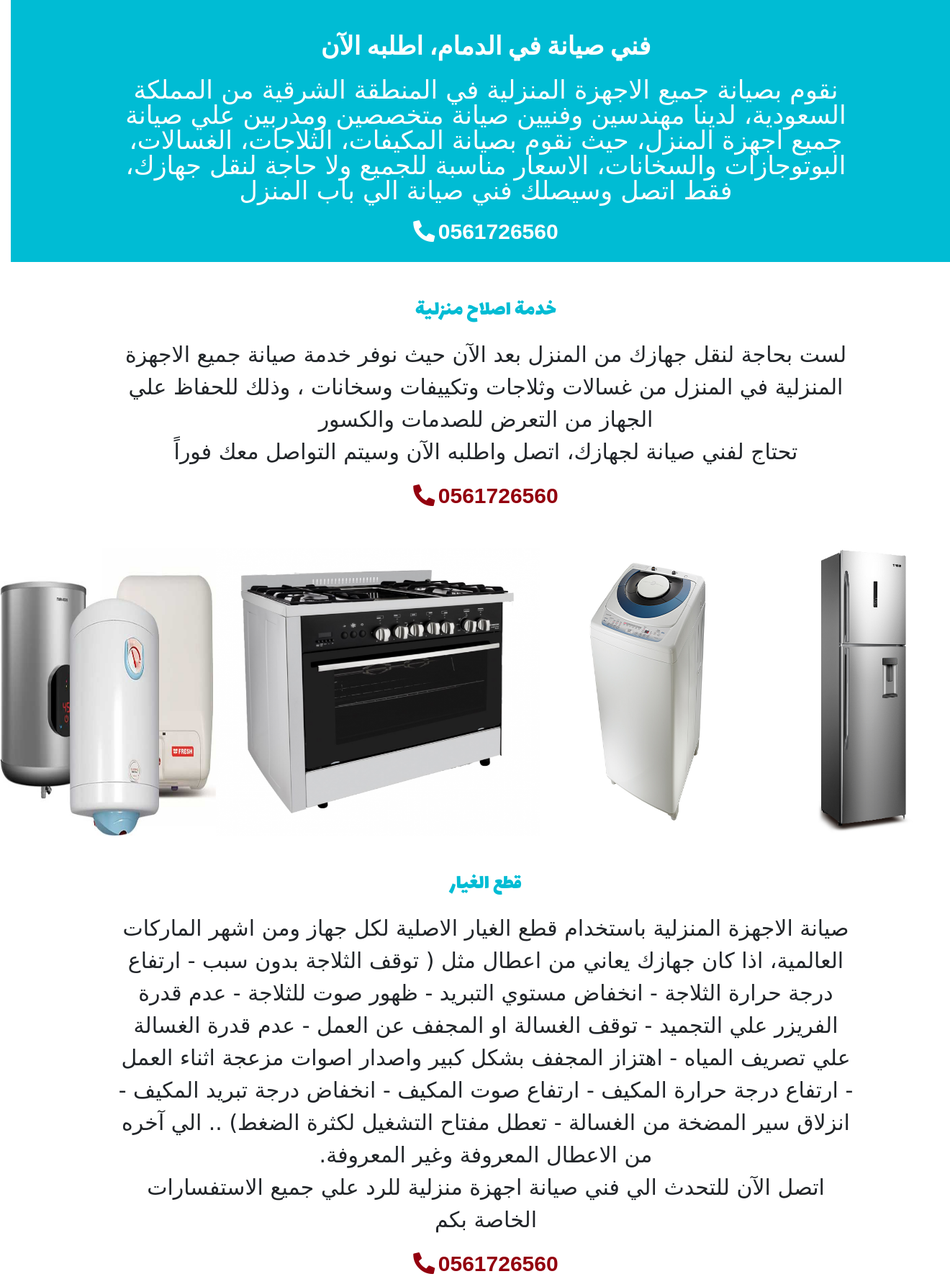
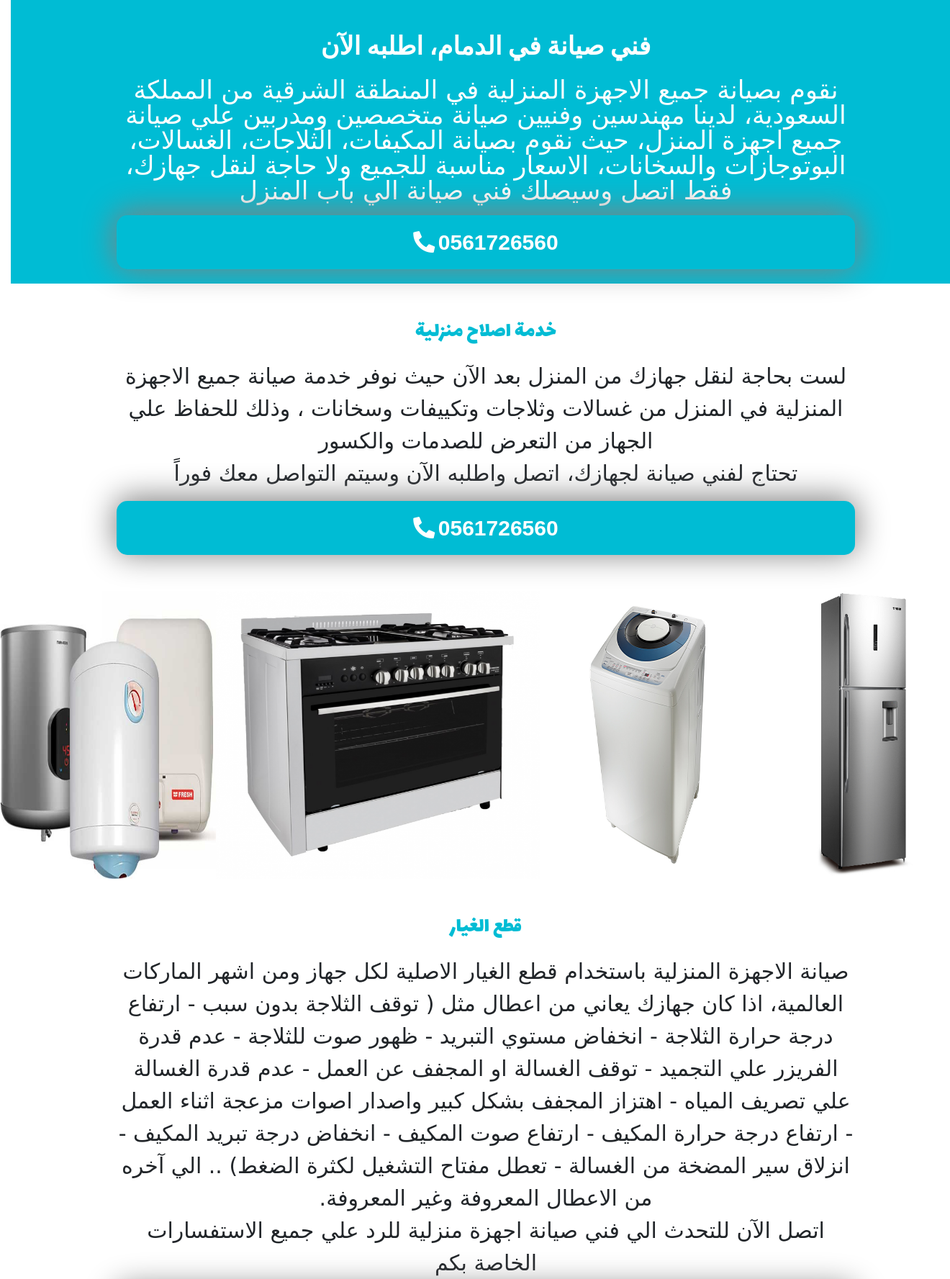
Before and after one commit to mstva/ShahryService, a PHP site: page / in a window 1320 px wide; the page is wider, and only the part inside the window is pictured. Shown: the part 122-1899 px from the top of that part at 72% size. Run offline with PHP 8.4, Linux system fonts and the light colour scheme; some web fonts are replaced.

Commit message:
add border and shadow to number

```diff
--- a/css/main.css
+++ b/css/main.css
@@ -9,6 +9,15 @@
 }
 
 /* End our Framework */
+
+#callBtn {
+	border: 10px solid none;
+	border-radius: 15px;
+	padding: 15px;
+	background: #00bcd4;
+	background-clip: border-box;
+    box-shadow: 0px -3px 44px 2px grey;
+}
 
 
 .upper-bar {
@@ -35,6 +44,8 @@
 	transform: rotate(90deg);
 	display: inline-block;
 	font-size: 30px;
+	color: white;
+
 
 }
 
--- a/index.html
+++ b/index.html
@@ -124,7 +124,7 @@
                 <h1>فني صيانة في الدمام، اطلبه الآن</h1>
                 <p>نقوم بصيانة جميع الاجهزة المنزلية في المنطقة الشرقية من المملكة السعودية، لدينا مهندسين وفنيين صيانة متخصصين ومدربين علي صيانة جميع اجهزة المنزل، حيث نقوم بصيانة المكيفات، الثلاجات، الغسالات، البوتوجازات والسخانات، الاسعار مناسبة للجميع ولا حاجة لنقل جهازك، فقط اتصل وسيصلك فني صيانة الي باب المنزل
 </p>
-                <div class="col-sm phone">
+                <div class="col-sm phone" id="callBtn">
                     <a class="number" href="tel:0561726560">0561726560</a>
                     <i class="fas fa-phone rotate"></i>
                 </div>
@@ -144,8 +144,8 @@
 تحتاج لفني صيانة لجهازك، اتصل واطلبه الآن وسيتم التواصل معك فوراً
 
             </p>
-            <div class="col-sm" style="color: #93000e;">
-                <a class="number" style="color: #93000e;" href="tel:0561726560">0561726560</a>
+            <div class="col-sm" id="callBtn">
+                <a class="number" href="tel:0561726560">0561726560</a>
                 <i class="fas fa-phone rotate"></i>
 
             </div>
@@ -177,8 +177,8 @@
             <h1>قطع الغيار</h1>
             <p>صيانة الاجهزة المنزلية باستخدام قطع الغيار الاصلية لكل جهاز ومن اشهر الماركات العالمية، اذا كان جهازك يعاني من اعطال مثل ( توقف الثلاجة بدون سبب - ارتفاع درجة حرارة الثلاجة - انخفاض مستوي التبريد - ظهور صوت للثلاجة - عدم قدرة الفريزر علي التجميد - توقف الغسالة او المجفف عن العمل - عدم قدرة الغسالة علي تصريف المياه - اهتزاز المجفف بشكل كبير واصدار اصوات مزعجة اثناء العمل - ارتفاع درجة حرارة المكيف - ارتفاع صوت المكيف - انخفاض درجة تبريد المكيف - انزلاق سير المضخة من الغسالة - تعطل مفتاح التشغيل لكثرة الضغط) .. الي آخره من الاعطال المعروفة وغير المعروفة. <br>
 اتصل الآن للتحدث الي فني صيانة اجهزة منزلية للرد علي جميع الاستفسارات الخاصة بكم</p>
-            <div class="col-sm" style="color: #93000e;">
-                <a class="number" style="color: #93000e;" href="tel:0561726560">0561726560</a>
+            <div class="col-sm" id="callBtn">
+                <a class="number" href="tel:0561726560">0561726560</a>
                 <i class="fas fa-phone rotate"></i>
 
             </div>
```
